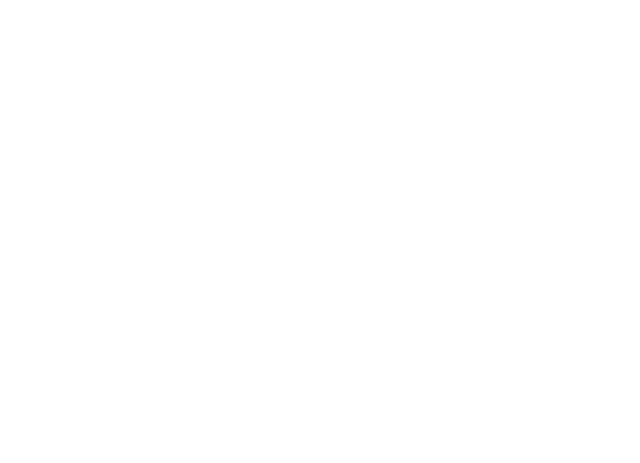
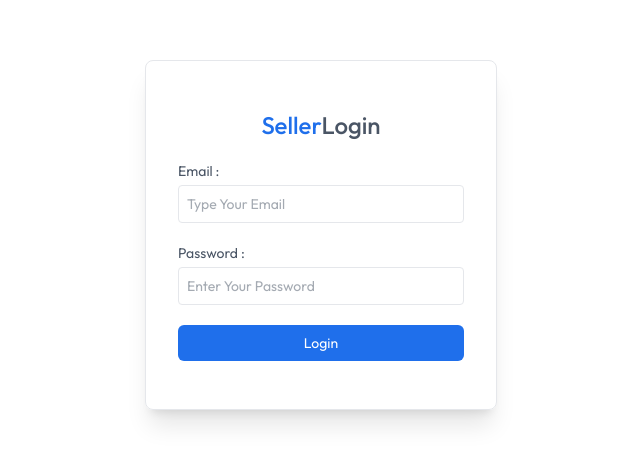
Before and after one commit to amanthasandun/smart-shop-frontend, a React (Vite) app: page /seller in a window 1280 px wide. Before the commit this address had no page. Shown: the part 165-628 px from the top of the page, without its empty margins (319-959 px from the left). Built offline with nearby package versions, Linux system fonts and the light colour scheme.

Commit message:
create the sellerlayout page

```diff
--- a/src/App.jsx
+++ b/src/App.jsx
@@ -12,15 +12,17 @@
 import Cart from './pages/Cart.jsx'
 import AddAddress from './pages/AddAddress.jsx'
 import MyOrders from './pages/MyOrders.jsx'
+import SellerLogin from './components/seller/SellerLogin.jsx'
+import SellerLayout from './pages/seller/SellerLayout.jsx'
 
 const App = () => {
 
   const isSellerPath = useLocation().pathname.includes("seller")
-  const {showUserLogin} = useAppContext()
+  const {showUserLogin , isSeller} = useAppContext()
 
   return (
-    <div>
-      {isSellerPath ?null : <Navbar/>}
+    <div className='text-default min-h-screen text-gray-700 bg-white'>
+      {isSellerPath ? null : <Navbar/>}
       {showUserLogin ? <Login/> : null}
       <Toaster/>
       <div className={`$isSellerPath ? "" : 'px-6 md:px-16 lg:px-24 xl:px-32'`}>
@@ -29,9 +31,12 @@
           <Route path="/products" element={<AllProducts/>}/>
           <Route path="/products/:category" element={<ProductCatergory/>}/>
           <Route path="/products/:category/:id" element={<ProductDetail/>}/>
-          <Route path="/Cart" element={<Cart/>}/>
+          <Route path="/cart" element={<Cart/>}/>
           <Route path="/add-address" element={<AddAddress/>}/>
           <Route path="/my-orders" element={<MyOrders/>}/>
+          <Route path="/seller" element={isSeller ? <SellerLayout/> : <SellerLogin/>}>
+
+          </Route>
 
         </Routes>
       </div>
--- /dev/null
+++ b/src/components/seller/SellerLogin.jsx
@@ -0,0 +1,59 @@
+
+import { useEffect, useState } from "react";
+import { useAppContext} from "../../context/AppContext"
+
+
+const SellerLogin = () => {
+    const {isSeller , setIsSeller , navigate} = useAppContext();
+    const [email , setEmail] = useState("")
+    const [password , setPassword] = useState("")
+
+    const onSubmitHandler = async (event)=>{
+        event.preventDefault();
+        setIsSeller(true)
+    }
+
+    useEffect(()=>{
+        if(isSeller){
+            navigate("/seller")
+        }
+    },[isSeller])
+  return !isSeller && (
+    <div>
+    <form onSubmit={onSubmitHandler} className="min-h-screen flex items-center text-sm text-gray-600 ">
+        <div className="flex flex-col gap-5 m-auto items-start p-8 py-12 min-w-80 sm:min-w-88 rounded-lg shadow-xl border border-gray-200 ">
+            <p className="text-2xl font-medium m-auto ">
+                <span className="text-primary">
+                    Seller
+                </span>
+                Login
+            </p>
+            <div className="w-full ">
+                <p>Email : </p>
+                <input
+                onChange={(e)=>setEmail(e.target.value)}
+                value={email}
+                type="email" name="" id="" placeholder="Type Your Email"
+                className="border border-gray-200 rounded w-full p-2 mt-1 outline-primary"
+                required
+                />
+            </div>
+
+            <div className="w-full ">
+                <p>Password : </p>
+                <input type="password" name="" id="" placeholder="Enter Your Password "
+                className="border border-gray-200 rounded w-full p-2 mt-1 outline-primary"
+                required
+                />
+            </div>
+
+            <button className="bg-primary text-white w-full py-2 rounded-md cursor-pointer">
+                Login
+            </button>
+        </div>
+    </form>
+    </div>
+  )
+}
+
+export default SellerLogin
--- /dev/null
+++ b/src/pages/seller/SellerLayout.jsx
@@ -0,0 +1,57 @@
+import { Link, NavLink, Outlet } from "react-router-dom";
+import { assets } from "../../assets/assets";
+import { useAppContext } from "../../context/AppContext";
+
+
+
+
+ const SellerLayout = () => {
+
+    const {setIsSeller} = useAppContext();
+
+
+
+    const sidebarLinks = [
+        { name: "Add-product", path: "/seller", icon: assets.add_icon },
+        { name: "product_List", path: "/seller/product-list", icon: assets.product_list_icon },
+        { name: "Orders", path: "/seller/orders", icon: assets.order_icon },
+    ];
+
+    const logout = async () =>{
+        setIsSeller(false)
+    }
+
+    return (
+        <>
+            <div className="flex items-center justify-between px-4 md:px-8 border-b border-gray-300 py-3 bg-white">
+                <Link to = {"/"}>
+                    <img className="h-9" src={assets.logo} alt="logo" />
+                </Link>
+                <div className="flex items-center gap-5 text-gray-500">
+                    <p>Hi! Admin</p>
+                    <button onClick={logout} className='border rounded-full text-sm px-4 py-1'>Logout</button>
+                </div>
+            </div>
+
+            <div className="flex ">
+                <div className="md:w-64 w-16 border-r h-[550px] text-base border-gray-300 pt-4 flex flex-col transition-all duration-300">
+                    {sidebarLinks.map((item) => (
+                        <NavLink to={item.path} key={item.name} end={item.path === "/seller"}
+                            className={({isActive})=>`flex items-center py-3 px-4 gap-3
+                                ${isActive ? "border-r-4 md:border-r-[6px] bg-primary/10 border-primary text-primary"
+                                            : "hover:bg-gray-100/90 border-white"
+                                }`
+                            }
+                        >
+                            <img src={item.icon} alt="" className="w-7 h-7"/>
+                            <p className="md:block hidden text-center">{item.name}</p>
+                        </NavLink>
+                    ))}
+                </div>
+                <Outlet/>
+            </div>
+        </>
+    );
+};
+
+export default SellerLayout;
```
